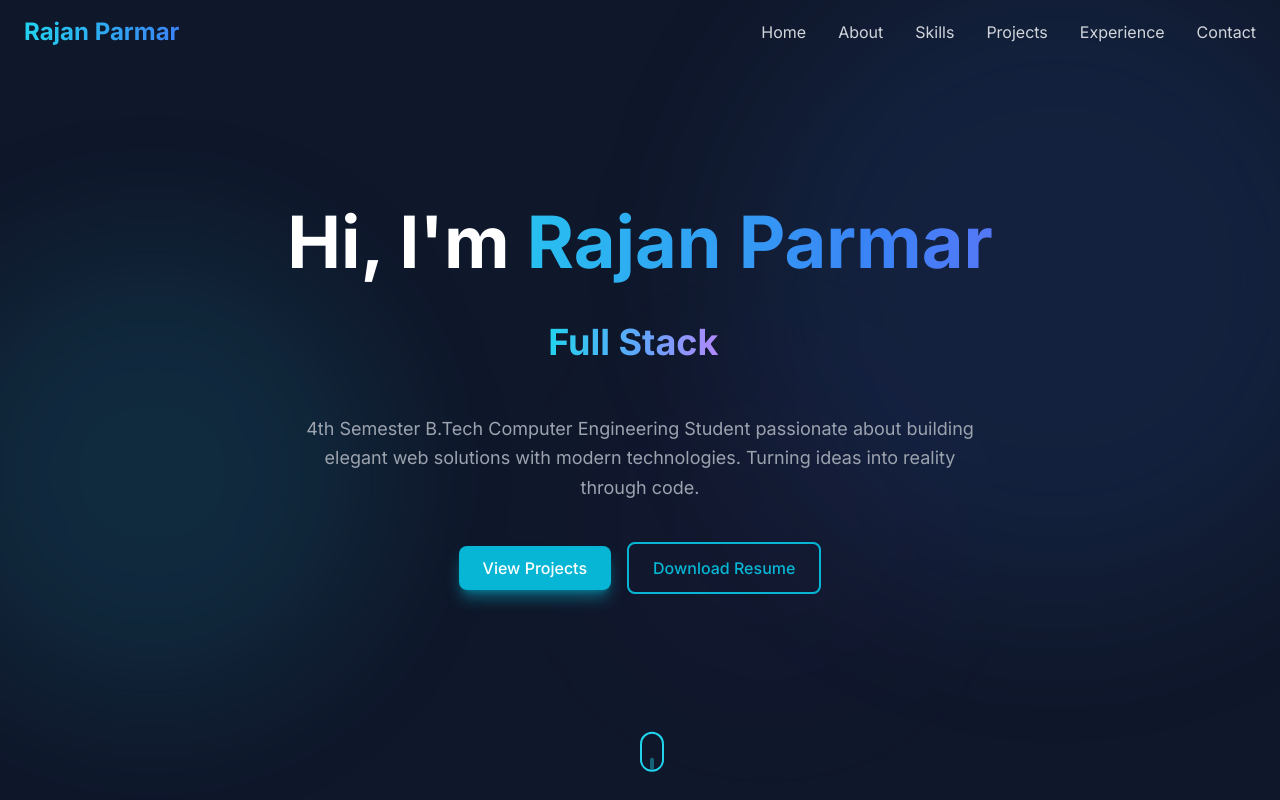
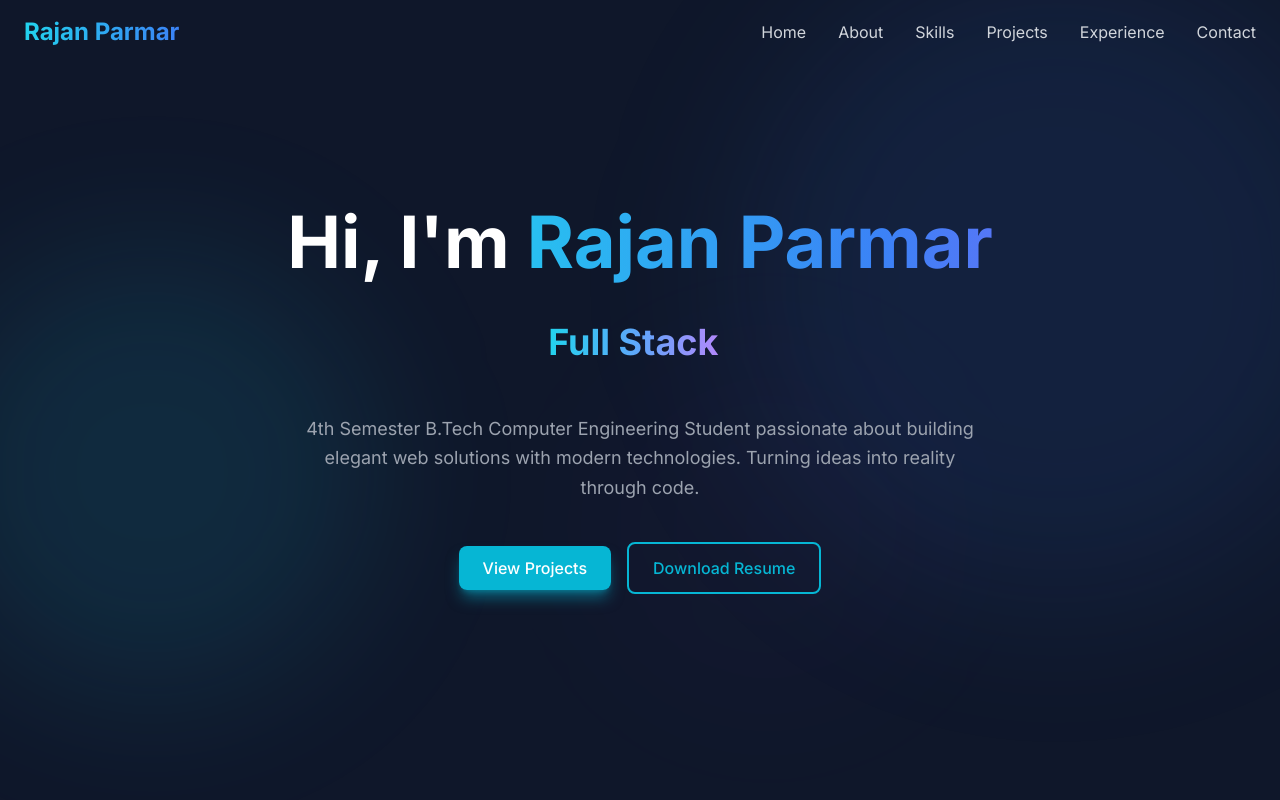
Before and after one commit to rajan-parmar-23102006/rajanparmar, a Next.js app in the folder rajan-portfolio/: page / in a window 1280 px wide. Shown: the top 800 px of the page. Built offline with nearby package versions, Linux system fonts and the light colour scheme.

Commit message:
remove mouse

```diff
--- a/rajan-portfolio/components/Hero.tsx
+++ b/rajan-portfolio/components/Hero.tsx
@@ -140,29 +140,6 @@ export default function Hero() {
         </motion.div>
 
       </div>
-
-      {/* Enhanced Scroll Indicator */}
-      <motion.div
-        className="absolute bottom-10 left-1/2 transform -translate-x-1/2 cursor-pointer"
-        animate={{ y: [0, 12, 0] }}
-        transition={{ repeat: Infinity, duration: 2, ease: "easeInOut" }}
-        onClick={() => document.getElementById('about')?.scrollIntoView({ behavior: 'smooth' })}
-      >
-        <div className="w-6 h-10 border-2 border-cyan-400 rounded-full flex justify-center p-2 hover:border-cyan-300 transition-colors">
-          <motion.div
-            className="w-1.5 h-3 bg-cyan-400 rounded-full"
-            animate={{
-              y: [0, 16, 0],
-              opacity: [1, 0.4, 1]
-            }}
-            transition={{
-              repeat: Infinity,
-              duration: 2,
-              ease: "easeInOut"
-            }}
-          />
-        </div>
-      </motion.div>
     </section>
   );
 }
```
